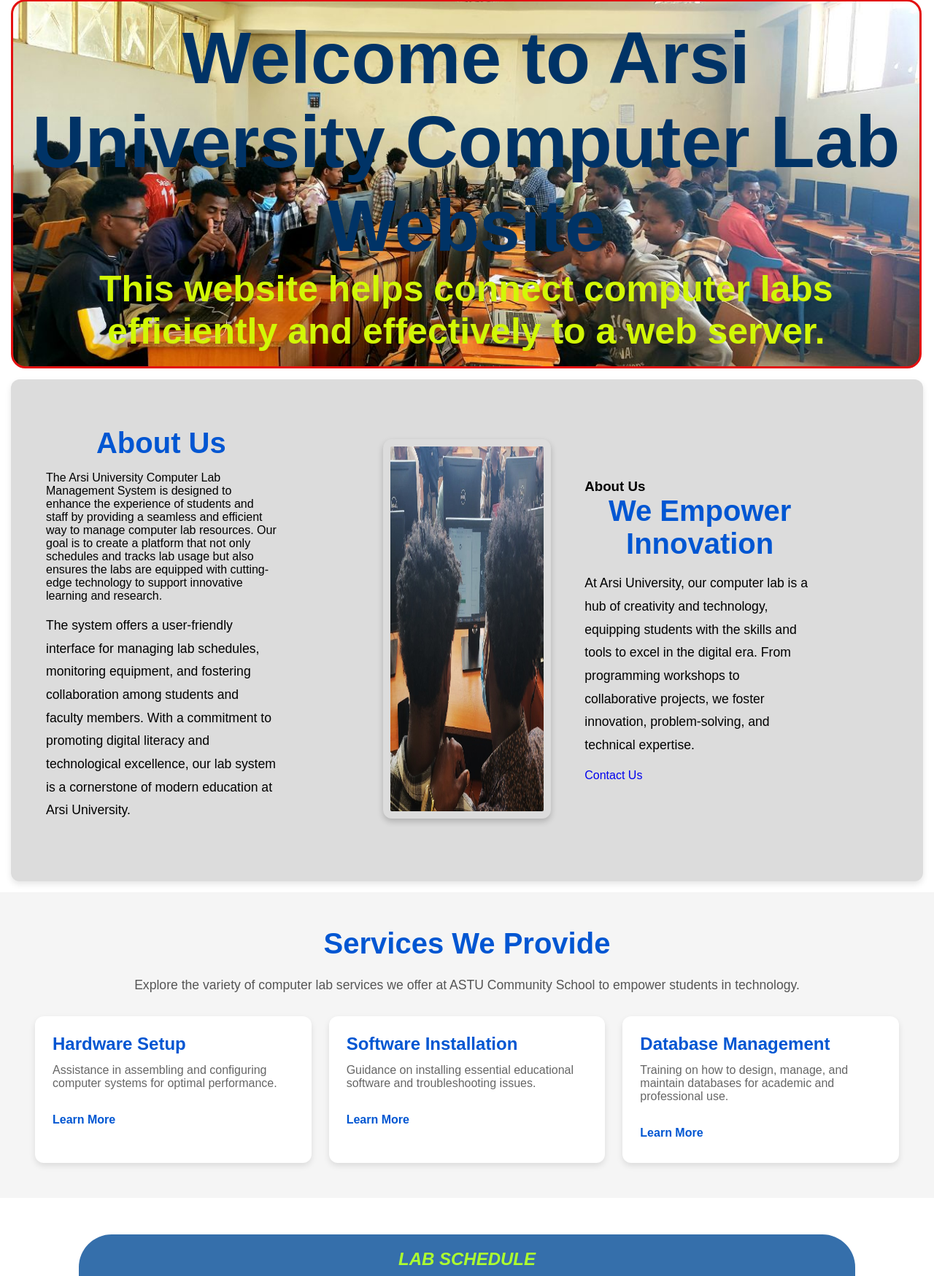
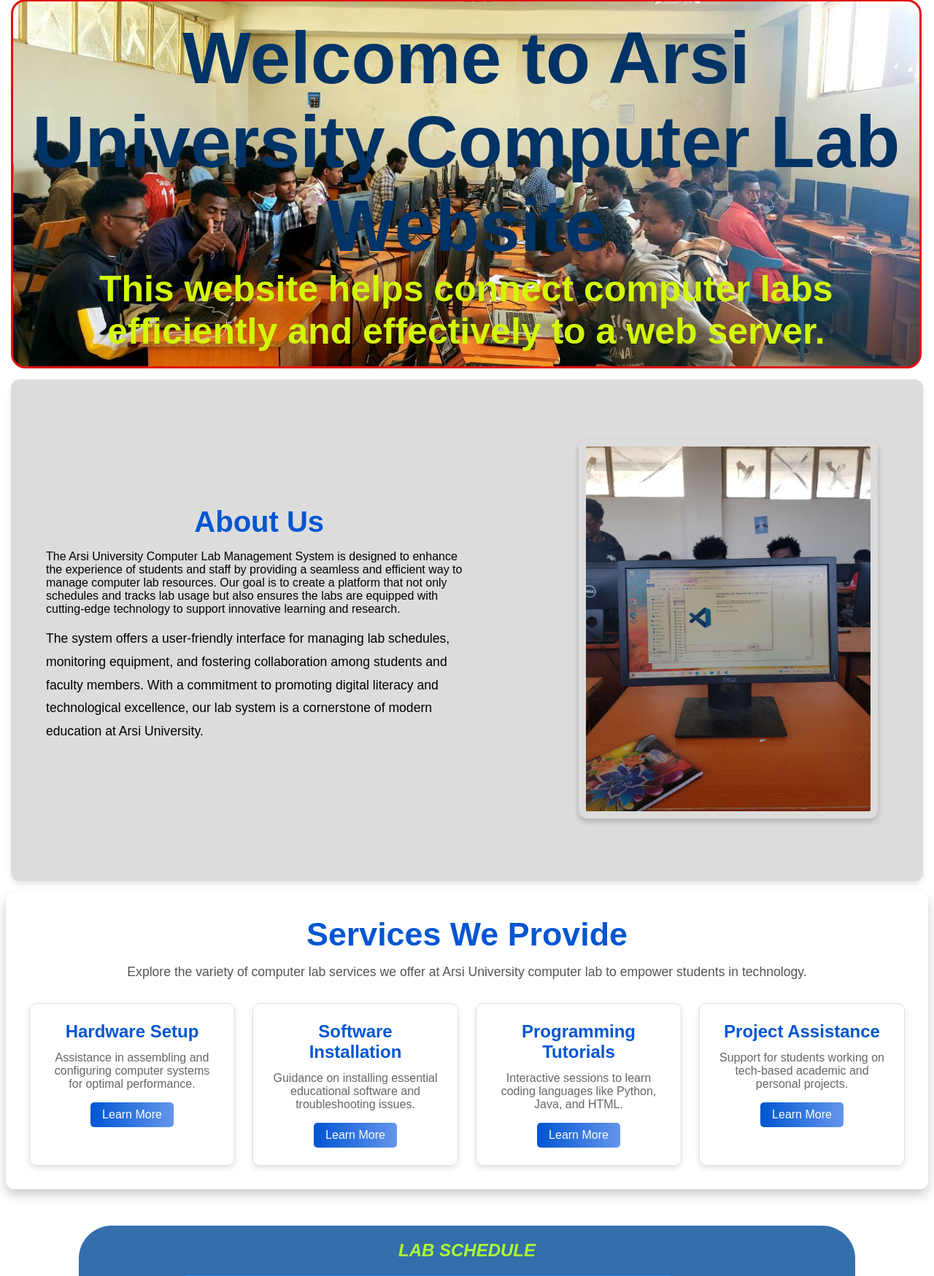
Before and after one commit to Kelbessa02/WebProgrammingGroup-5, a PHP site: page / in a window 1280 px wide. Shown: the part 155-1904 px from the top of the page at 73% size. Run offline with PHP 8.4, Linux system fonts and the light colour scheme.

Commit message:
re style

```diff
--- a/CSS/Style.css
+++ b/CSS/Style.css
@@ -189,12 +189,6 @@ footer {
     flex: 1 1 40%;
     padding: 50px;
     padding-left: 30px;
-    transition: transform 3s ease, box-shadow 0.3s ease;
-}
-
-.about-image:hover {
-    width: 55%;
-    transform: translateY(48px) scale(1.2);
 }
 
 .about-image img {
@@ -207,7 +201,7 @@ footer {
 }
 
 .about-image:hover {
-    width: 100%;
+    width: 55%;
     transform: translateY(48px) scale(1.2);
 }
 
@@ -217,92 +211,78 @@ footer {
 
 /*service section*/
 
-
-/* General Section Styling */
-
 .services-section {
+    max-width: 1200px;
+    margin: 0 auto;
+    background: rgba(255, 255, 255, 0.8);
+    padding: 2rem;
+    border-radius: 12px;
+    box-shadow: 0 8px 16px rgba(0, 0, 0, 0.2);
     text-align: center;
-    padding: 3rem;
-    background: #f5f5f5;
-    font-family: Arial, sans-serif;
-    color: #333;
 }
 
 .services-section h1 {
-    font-size: 2.5rem;
+    font-size: 2.8rem;
+    margin-bottom: 1rem;
     color: #0056D2;
-    margin-bottom: 1.5rem;
+    font-weight: 600;
 }
 
 .services-section p {
+    font-size: 1.1rem;
     margin-bottom: 2rem;
-    font-size: 1.1rem;
     color: #555;
 }
 
+
+/* Service Boxes */
+
 .services-container {
     display: grid;
-    grid-template-columns: repeat(auto-fit, minmax(300px, 1fr));
+    grid-template-columns: repeat(auto-fit, minmax(280px, 1fr));
     gap: 1.5rem;
 }
 
-
-/* Service Box Styling */
-
 .service-box {
-    background: #fff;
-    border-radius: 12px;
+    background: rgba(255, 255, 255, 0.9);
+    padding: 1.5rem;
+    border: 1px solid #e0e0e0;
+    border-radius: 10px;
     box-shadow: 0 4px 8px rgba(0, 0, 0, 0.1);
-    padding: 1.5rem;
-    text-align: left;
     transition: transform 0.3s ease, box-shadow 0.3s ease;
 }
 
 .service-box:hover {
     transform: translateY(-8px);
-    box-shadow: 0 6px 12px rgba(0, 0, 0, 0.15);
+    box-shadow: 0 8px 16px rgba(0, 0, 0, 0.2);
 }
 
 .service-box h3 {
     font-size: 1.5rem;
+    margin-bottom: 0.8rem;
     color: #0056D2;
-    margin-bottom: 0.8rem;
+    font-weight: 600;
 }
 
 .service-box p {
     font-size: 1rem;
+    margin-bottom: 1rem;
     color: #666;
 }
 
-
-/* Details and Summary Styling */
-
-details {
-    margin-top: 1rem;
+.service-box a {
+    display: inline-block;
+    text-decoration: none;
+    font-size: 1rem;
+    color: #ffffff;
+    background: linear-gradient(90deg, rgba(0, 86, 210, 1) 0%, rgba(100, 149, 237, 1) 100%);
+    padding: 0.5rem 1rem;
+    border-radius: 5px;
+    transition: background-color 0.3s ease;
 }
 
-summary {
-    cursor: pointer;
-    font-size: 1rem;
-    font-weight: bold;
-    color: #0056D2;
-    list-style: none;
-    margin-bottom: 0.5rem;
-}
-
-summary:hover {
-    text-decoration: underline;
-}
-
-details p {
-    font-size: 0.95rem;
-    line-height: 1.6;
-    color: #333;
-    margin-top: 0.8rem;
-    padding: 0.8rem;
-    background: #f8f9fa;
-    border-radius: 8px;
-    box-shadow: 0 2px 6px rgba(0, 0, 0, 0.1);
+.service-box a:hover {
+    background: rgba(0, 86, 210, 0.9);
 }
 
 
--- a/index.html
+++ b/index.html
@@ -50,18 +50,17 @@
         <div id="home">
             <div>
                 <h2 class="text">Welcome to Arsi University Computer Lab Website</h2>
-                <p class="text2">This website helps connect computer labs efficiently and effectively to a web server.
-                </p>
+                <p class="text2">This website helps connect computer labs efficiently and effectively to a web server.</p>
             </div>
         </div>
     </section>
 
     <!-- About section -->
-    <section class="about-section" id="about">
+    <section class="about-section">
         <div class="about-content">
 
 
-            <h1>About Us</h1>
+            <h1 id="about">About Us</h1>
 
             The Arsi University Computer Lab Management System is designed to enhance the experience of students and staff by providing a seamless and efficient way to manage computer lab resources. Our goal is to create a platform that not only schedules and tracks
             lab usage but also ensures the labs are equipped with cutting-edge technology to support innovative learning and research.
@@ -72,52 +71,35 @@
             </p>
         </div>
         <div class="about-image">
-            <img src="./image/banner4.jpg" alt="Computer Lab">
-        </div>
-        <div class="about-content">
-            <h3>About Us</h3>
-            <h1>We Empower Innovation</h1>
-            <p>
-                At Arsi University, our computer lab is a hub of creativity and technology, equipping students with the skills and tools to excel in the digital era. From programming workshops to collaborative projects, we foster innovation, problem-solving, and technical
-                expertise.
-            </p>
-            <a href="#" class="btn-contact">Contact Us</a>
+            <!-- Replace the URL with the actual image -->
+            <img src="image/banner2.jpg" alt="Computer Lab">
         </div>
     </section>
     <!-- Service -->
     <section class="services-section">
         <h1>Services We Provide</h1>
-        <p>Explore the variety of computer lab services we offer at ASTU Community School to empower students in technology.</p>
+        <p>Explore the variety of computer lab services we offer at Arsi University computer lab to empower students in technology.</p>
 
         <div class="services-container">
-            <!-- Service 1 -->
             <div class="service-box">
                 <h3>Hardware Setup</h3>
                 <p>Assistance in assembling and configuring computer systems for optimal performance.</p>
-                <details>
-                    <summary>Learn More</summary>
-                    <p>Our team provides expert guidance in hardware setup, ensuring that students and staff can optimize their computers' performance. We assist with assembling PCs, configuring devices, and troubleshooting hardware issues.</p>
-                </details>
+                <a href="#">Learn More</a>
             </div>
-
-            <!-- Service 2 -->
             <div class="service-box">
                 <h3>Software Installation</h3>
                 <p>Guidance on installing essential educational software and troubleshooting issues.</p>
-                <details>
-                    <summary>Learn More</summary>
-                    <p>We help students and staff install critical software like operating systems, development tools, and educational programs. Our service also covers troubleshooting to ensure smooth software operation.</p>
-                </details>
+                <a href="#">Learn More</a>
             </div>
-
-            <!-- Service 3 -->
             <div class="service-box">
-                <h3>Database Management</h3>
-                <p>Training on how to design, manage, and maintain databases for academic and professional use.</p>
-                <details>
-                    <summary>Learn More</summary>
-                    <p>Our database management training equips students with skills in database creation, optimization, and querying. Learn how to use MySQL, MongoDB, and other database technologies effectively.</p>
-                </details>
+                <h3>Programming Tutorials</h3>
+                <p>Interactive sessions to learn coding languages like Python, Java, and HTML.</p>
+                <a href="#">Learn More</a>
+            </div>
+            <div class="service-box">
+                <h3>Project Assistance</h3>
+                <p>Support for students working on tech-based academic and personal projects.</p>
+                <a href="#">Learn More</a>
             </div>
         </div>
     </section>
@@ -249,7 +231,7 @@
                         <h3> Links</h3>
                         <li><a href="#home">Home</a></li>
                         <li><a href="#about">About</a></li>
-                        <li><a href="https://https://arsiun.edu.et" target="_blank">Arsi University</a></li>
+                        <li><a href="https://www.arsiuniversity.edu" target="_blank">Arsi University</a></li>
 
 
                     </div>
@@ -261,7 +243,7 @@
                         <h3>Contact Us</h3>
 
                         <p>Email: support@arsiuniversity.edu</p>
-                        <p>Phone: +251-222-38-0252</p>
+                        <p>Phone: +123-456-7890</p>
                     </div>
 
                 </div>
```
Also changed, not shown: image/banner4.jpg (deleted).
